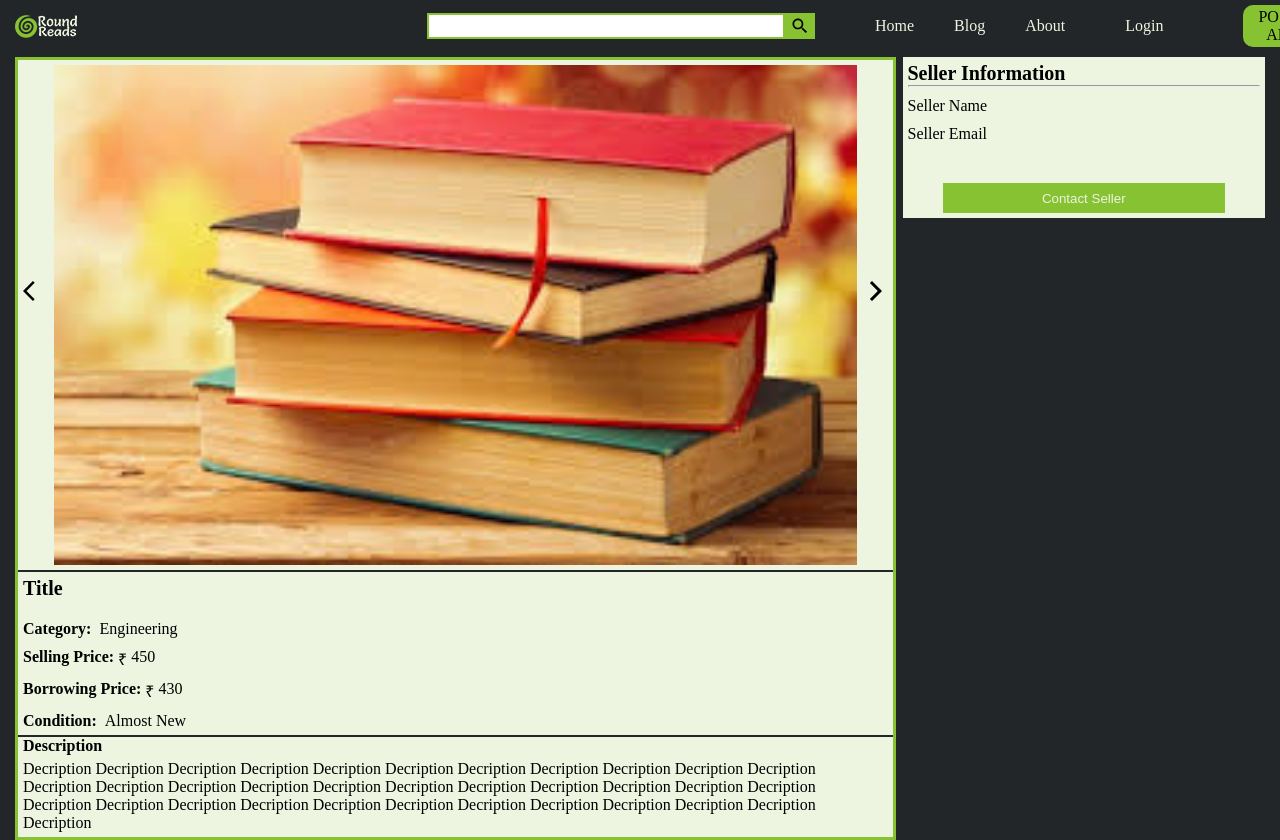
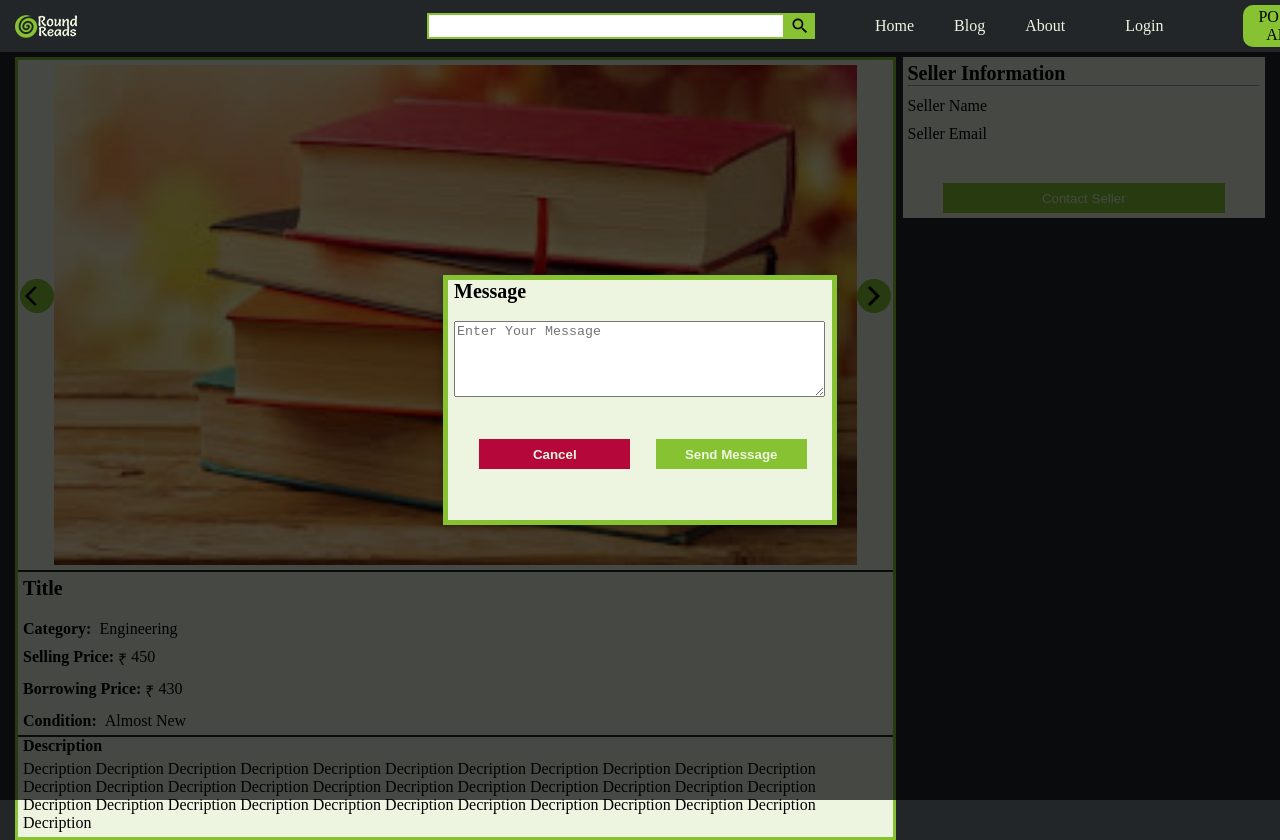
Before and after one commit to BijoyDutta95/RoundReads, a React (Create React App) app: page /blog in a window 1280 px wide. Both pictures are taken after a click on the button "Contact Seller". Shown: the top 840 px of the page. Built offline with nearby package versions, Linux system fonts and the light colour scheme.

Commit message:
Pop Up for contacting seller added in ItemCard as well as ItemMoreInfo

```diff
--- a/src/components/ItemCard.js
+++ b/src/components/ItemCard.js
@@ -3,12 +3,19 @@ import './ItemCard.css'
 import { DataContext, UserContext } from './Context/Contexts';
 import Axios from 'axios';
 import BookmarkIcon from '@material-ui/icons/Bookmark';
+import MakeOfferPopUp from './MakeOfferPopUp';
 
 
 function ItemCard() {
+    const popRef=React.useRef();
+
     const {items} = React.useContext(DataContext)
 
     const {userSession, wishList, setWishList} = React.useContext(UserContext)
+
+    const openPopUp=()=>{
+        popRef.current.openModal();
+    }
 
     const saveToWishList = (id) =>{
         if(JSON.parse(wishList).length == 3){
@@ -118,7 +125,8 @@ function ItemCard() {
                     )}
 
 
-                    <button id="cardButtonContact">Contact Seller</button>
+                    <button id="cardButtonContact" onClick={openPopUp}>Contact Seller</button>
+                    <MakeOfferPopUp ref={popRef}/>
                 </div>
             </div>
         )
--- a/src/components/ItemImageBlock.css
+++ b/src/components/ItemImageBlock.css
@@ -83,12 +83,18 @@
 #forIcon{
     position: absolute;
     left: 0;
-    margin-left: 5px;
+    margin-left: 2px;
     margin-top: 25%;
+    background-color: #86C232;
+    border-radius: 50%;
+    padding: 5px;
 }
 #backIcon{
     position: absolute;
     right: 0;
-    margin-right: 5px;
+    margin-right: 2px;
     margin-top: 25%;
+    background-color: #86C232;
+    border-radius: 50%;
+    padding: 5px;
 }
--- a/src/components/ItemMoreInfo.js
+++ b/src/components/ItemMoreInfo.js
@@ -1,7 +1,13 @@
 import React from 'react'
 import './ItemMoreInfo.css'
+import MakeOfferPopUp from './MakeOfferPopUp';
 
 function ItemMoreInfo() {
+    const popRef=React.useRef();
+
+    const openPopUp=()=>{
+        popRef.current.openModal();
+    }
     return (
         <div id="ItemBlockRight">
            <div id="sellerInfo">
@@ -9,7 +15,8 @@ function ItemMoreInfo() {
                 <hr/>
                 <p>Seller Name</p>
                 <p>Seller Email</p>
-                <button id="contactSellerItem">Contact Seller</button>
+                <button id="contactSellerItem" onClick={openPopUp}>Contact Seller</button>
+                <MakeOfferPopUp ref={popRef}/>
            </div>
         </div>
     )
--- /dev/null
+++ b/src/components/MakeOfferPopUp.css
@@ -0,0 +1,58 @@
+.popWrapper{
+    position: fixed;
+    top: 0;
+    bottom: 0;
+    left: 0;
+    right: 0;
+}
+.popBackdrop{
+    position: fixed;
+    top: 0;
+    bottom: 0;
+    left: 0;
+    right: 0;
+    z-index: 100;
+    background-color: rgba(0,0,0,0.7);
+}
+.popUpBox{
+    position: relative;
+    top: 50%;
+    left: 50%;
+    transform: translate(-50%,-50%);
+    min-height: 30%;
+    width: 30%;
+    background-color: #EDF5E0;
+    box-shadow: 0 0 10px rgba(0,0,0,0.25);
+    border: 5px solid #86C232;
+    z-index: 101;
+}
+.popUpBox > *{
+    margin-left: 6px;
+}
+#message{
+    width: 100%;
+}
+#message textarea{
+    width: 95%;
+    height: 70px;
+}
+#popButtons{
+    margin-top: 10%;
+    display: flex;
+    justify-content: space-evenly;
+}
+#messageCancel , #messageSend{
+    width: 40%;
+    height: 30px;
+    border: none;
+}
+#messageCancel{
+    background-color: #B6073B;
+    color: #EDF5E0;
+    font-weight: bold;
+}
+#messageSend{
+    background-color: #86C232;
+    color: #EDF5E0;
+    font-weight: bold;
+}
--- /dev/null
+++ b/src/components/MakeOfferPopUp.js
@@ -0,0 +1,40 @@
+import React, {forwardRef,useImperativeHandle} from 'react';
+import './MakeOfferPopUp.css'
+
+const MakeOfferPopUp = forwardRef((props,ref) =>{
+
+    const [display, setDisplay]=React.useState(false);
+    useImperativeHandle(ref,()=>{
+        return{
+            openModal: () => open(),
+            close: () => close()
+        }
+    })
+    const open=()=>{
+        setDisplay(true);
+    }
+
+    const close=()=>{
+        setDisplay(false);
+    };
+    if(display){
+        return (
+            <div className="popWrapper">
+                <div onClick={close} className="popBackdrop"/>
+                <div className="popUpBox">
+                    <div id="message">
+                        <label for="description" id="messageLabel"><b>Message</b></label><br/><br/>
+                        <textarea type="text" placeholder="Enter Your Message" required></textarea>
+                    </div>
+                    <div id="popButtons">
+                        <button id="messageCancel" onClick={close}>Cancel</button>
+                        <button id="messageSend">Send Message</button>
+                    </div>
+                </div>
+            </div>
+        )
+    }
+    return null;
+
+});
+export default MakeOfferPopUp
```
